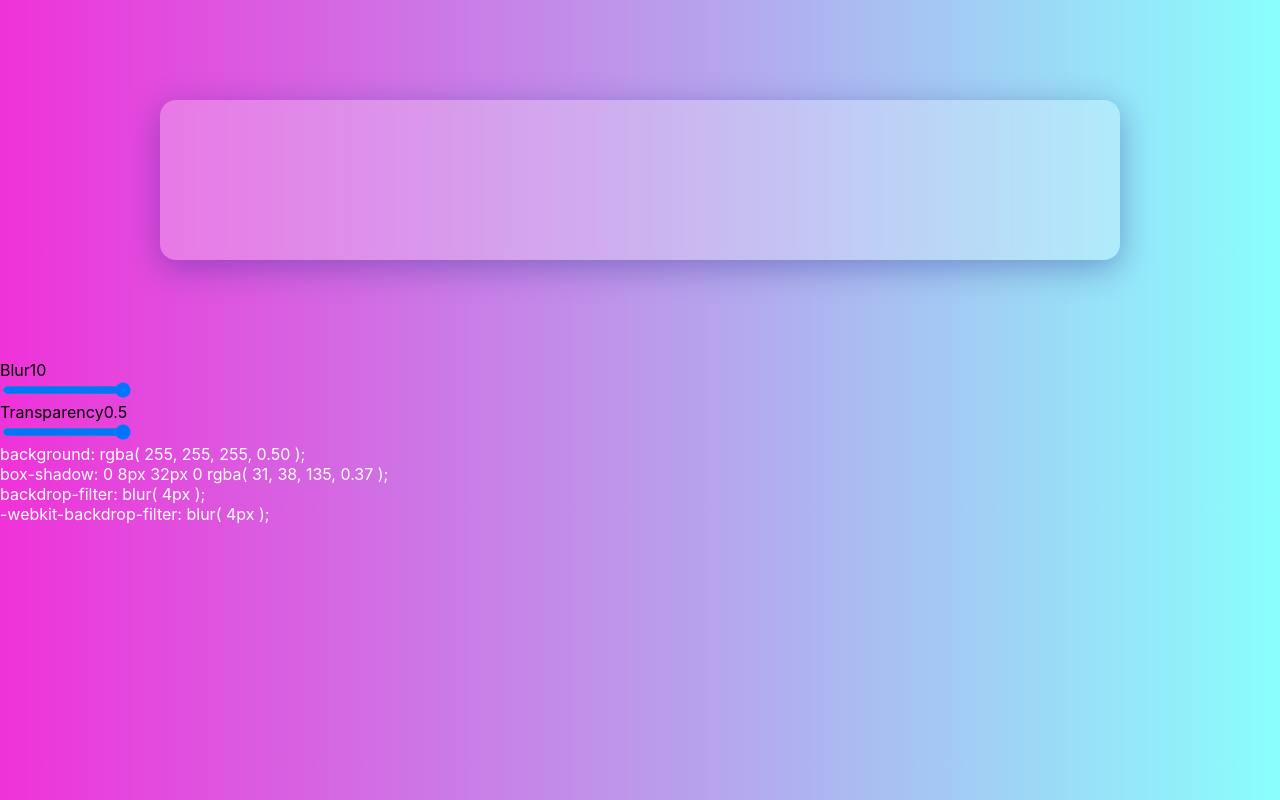
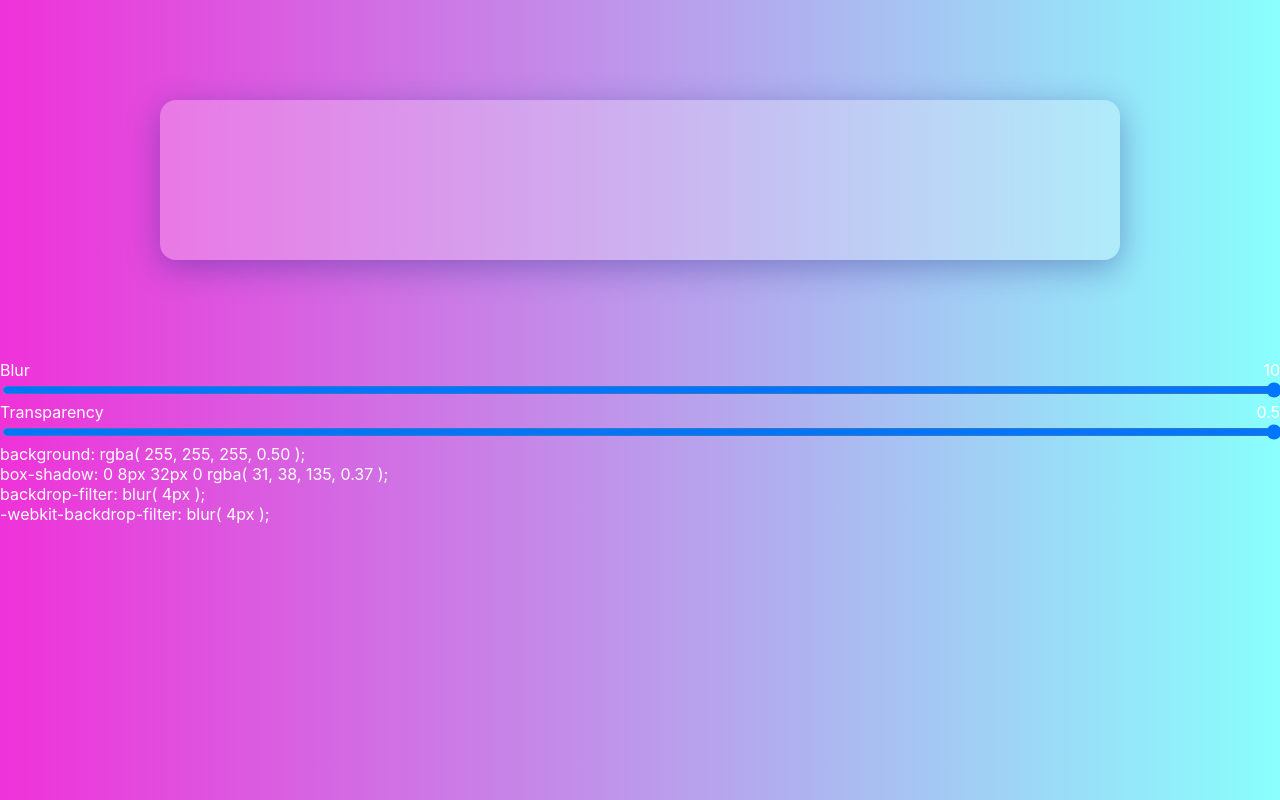
Before and after one commit to dreamxinxcode/react-glassmorphism-css-generator, a React (Create React App) app: page / in a window 1280 px wide. Built offline with nearby package versions, Linux system fonts and the light colour scheme.

Commit message:
styling slider indicator

```diff
--- a/src/components/Slider.scss
+++ b/src/components/Slider.scss
@@ -1,3 +1,13 @@
 .slider {
   width: auto;
+
+  .indicator {
+    display: flex;
+    justify-content: space-between;
+    color: #fff;
+  }
+
+  input {
+    width: 100%;
+  }
 }
```
